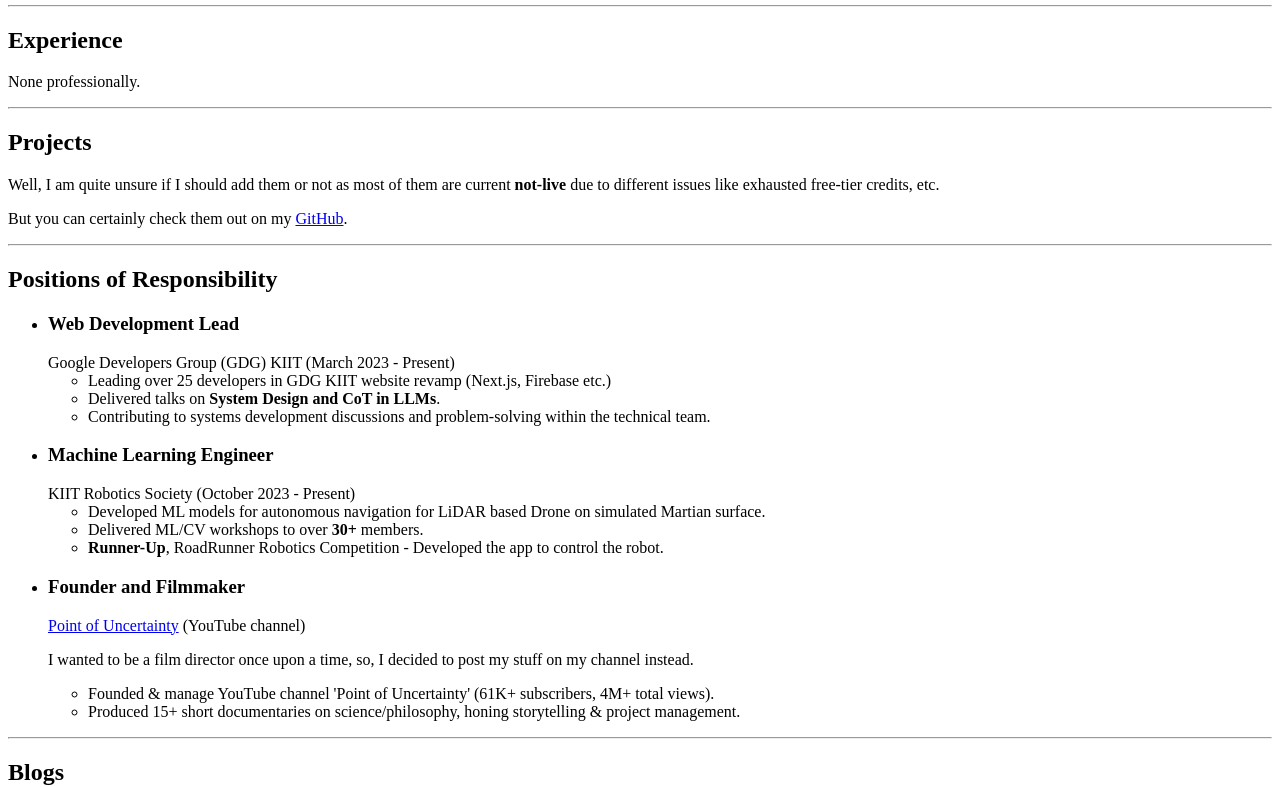
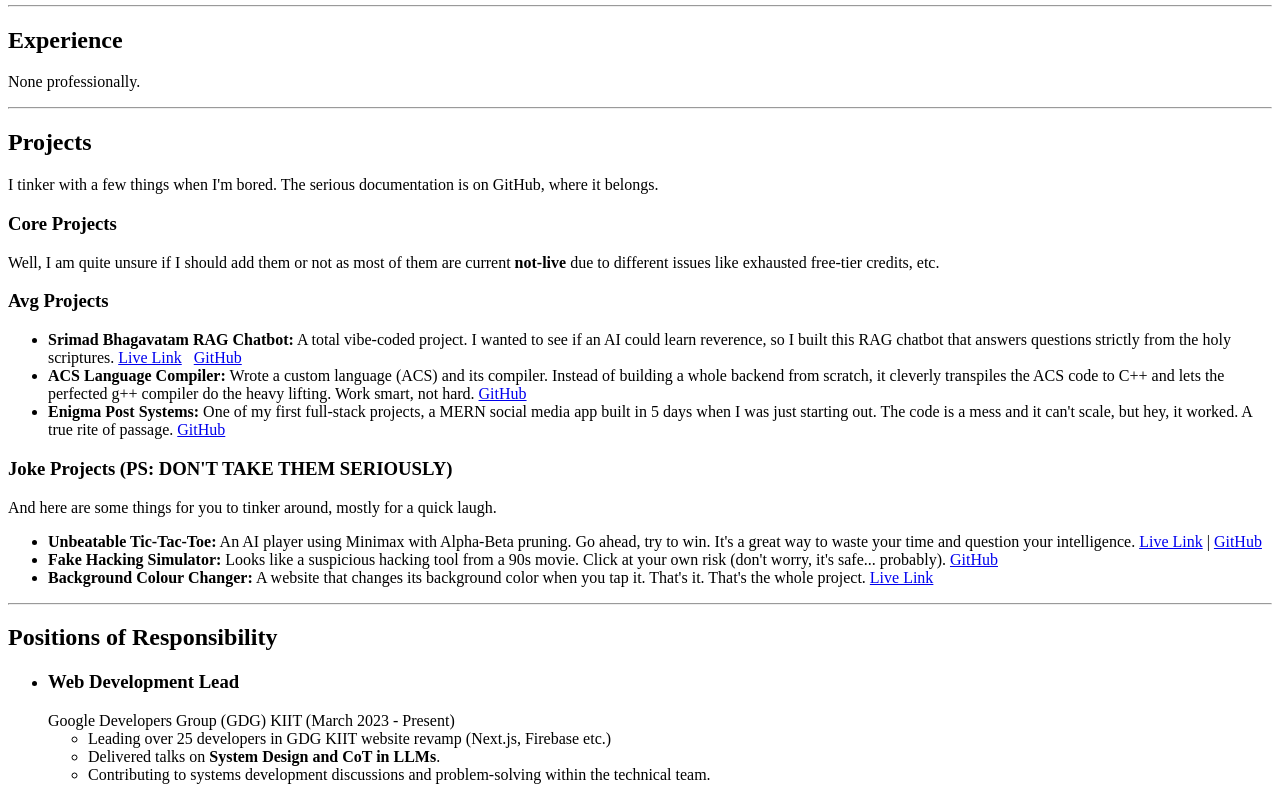
Before and after one commit to dwivedi-ai/bareinfo, a plain HTML site: page index.html in a window 1280 px wide. Shown: the part 639-1426 px from the top of the page. Drawn offline with Linux system fonts and the light colour scheme.

Commit message:
fun projects added

```diff
--- a/index.html
+++ b/index.html
@@ -73,12 +73,52 @@
 
         <hr>
 
+
+
         <section id="projects">
             <h2>Projects</h2>
+            <p>
+                I tinker with a few things when I'm bored. The serious documentation is on GitHub, where it belongs.
+            </p>
+            <h3>Core Projects</h3>
             <p>Well, I am quite unsure if I should add them or not as most of them are current <strong>not-live</strong> due to different issues like exhausted free-tier credits, etc.</p>
-            <p>But you can certainly check them out on my <a href="https://github.com/dwivedi-ai">GitHub</a>.</p>
+
+            <h3>Avg Projects</h3>
+            <ul>
+                <li>
+                    <strong>Srimad Bhagavatam RAG Chatbot:</strong> A total vibe-coded project. I wanted to see if an AI could learn reverence, so I built this RAG chatbot that answers questions strictly from the holy scriptures.
+                    <a href="https://sb-rag.onrender.com/" target="_blank">Live Link</a>
+                    &nbsp;
+                    <a href="https://github.com/dwivedi-ai/srimadbhagvat_rag" target="_blank">GitHub</a>
+                </li>
+                <li>
+                    <strong>ACS Language Compiler:</strong> Wrote a custom language (ACS) and its compiler. Instead of building a whole backend from scratch, it cleverly transpiles the ACS code to C++ and lets the perfected g++ compiler do the heavy lifting. Work smart, not hard.
+                    <a href="https://github.com/dwivedi-ai/acs" target="_blank">GitHub</a>
+                </li>
+                <li>
+                    <strong>Enigma Post Systems:</strong> One of my first full-stack projects, a MERN social media app built in 5 days when I was just starting out. The code is a mess and it can't scale, but hey, it worked. A true rite of passage.
+                    <a href="https://github.com/dwivedi-ai/enigmapost" target="_blank">GitHub</a>
+                </li>
+            </ul>
+
+            <h3>Joke Projects (PS: DON'T TAKE THEM SERIOUSLY)</h3>
+            <p>And here are some things for you to tinker around, mostly for a quick laugh.</p>
+            <ul>
+                <li>
+                    <strong>Unbeatable Tic-Tac-Toe:</strong> An AI player using Minimax with Alpha-Beta pruning. Go ahead, try to win. It's a great way to waste your time and question your intelligence.
+                    <a href="https://dwivedi-ai.github.io/TicTacToe-AI/" target="_blank">Live Link</a> |
+                    <a href="https://github.com/dwivedi-ai/TicTacToe-AI" target="_blank">GitHub</a>
+                </li>
+                <li>
+                    <strong>Fake Hacking Simulator:</strong> Looks like a suspicious hacking tool from a 90s movie. Click at your own risk (don't worry, it's safe... probably).
+                    <a href="https://github.com/dwivedi-ai/FakeHack" target="_blank">GitHub</a>
+                </li>
+                <li>
+                    <strong>Background Colour Changer:</strong> A website that changes its background color when you tap it. That's it. That's the whole project.
+                    <a href="https://dwivedi-ai.github.io/BackgroundColourChanger/" target="_blank">Live Link</a>
+                </li>
+            </ul>
         </section>
-
         <hr>
 
         <section id="por">
```
